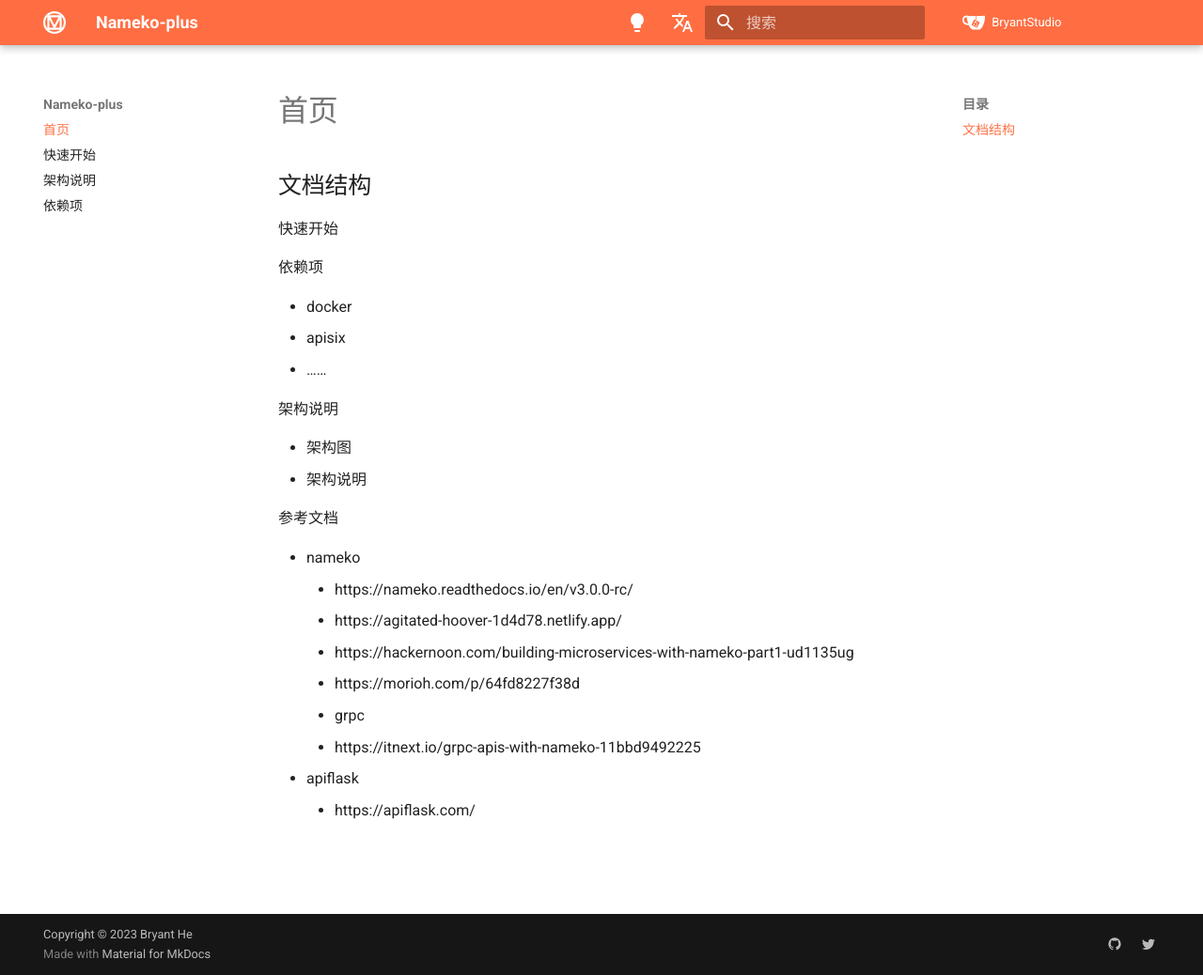
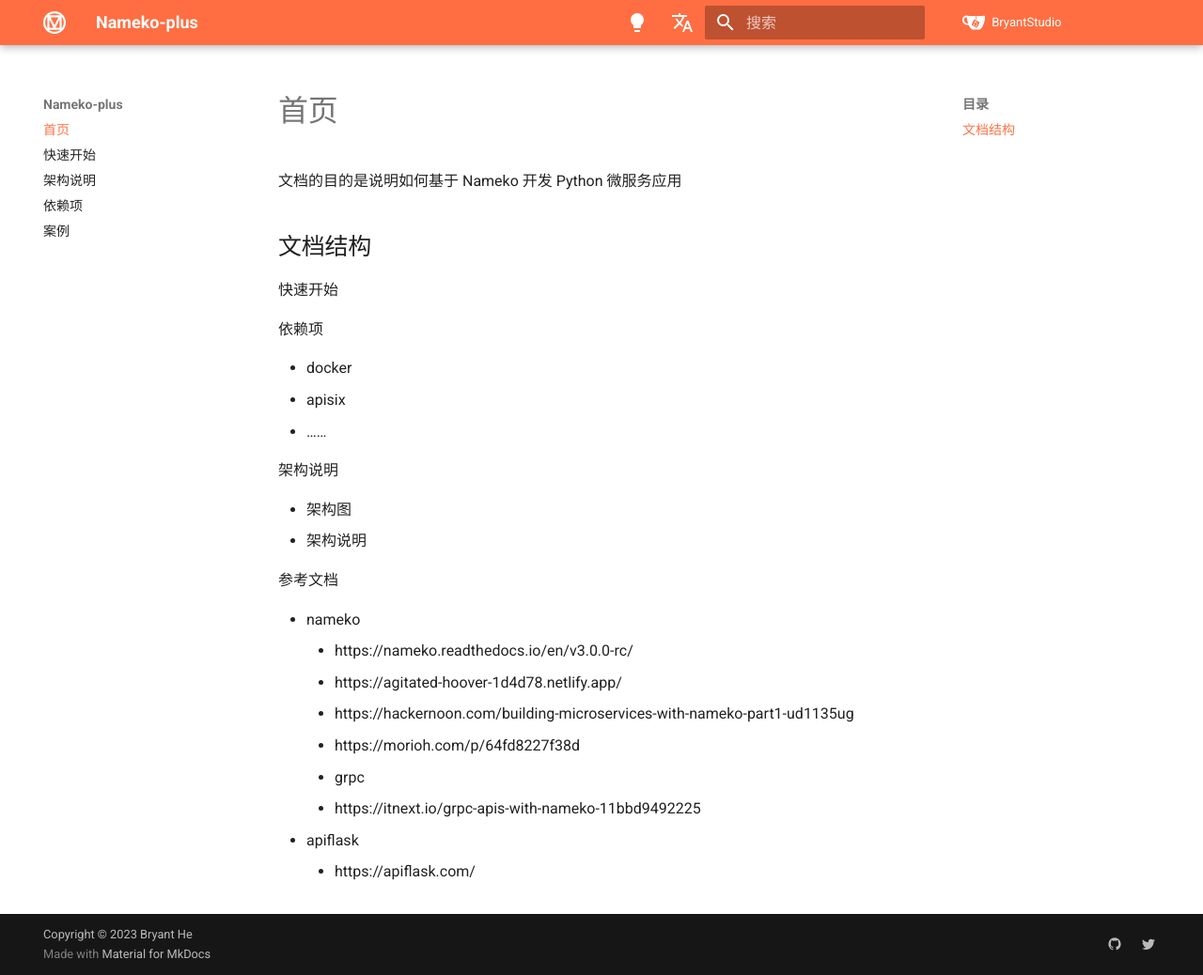
Before and after one commit to Bryanthelol/nameko-plus-doc, an MkDocs documentation site: the page built from docs/index.md, in a window 1280 px wide and 1038 px high. Shown: the whole window at 94% size. Built offline with MkDocs 1.6.1 and Material for MkDocs 9.7.7, drawn with Linux system fonts in a browser that asks for light colours.

Commit message:
update doc

```diff
--- a/docs/index.md
+++ b/docs/index.md
@@ -8,6 +8,9 @@
 ---
 
 # 首页
+
+
+文档的目的是说明如何基于 Nameko 开发 Python 微服务应用
 
 
 ## 文档结构
--- a/mkdocs.yml
+++ b/mkdocs.yml
@@ -6,6 +6,7 @@
 - 快速开始.md
 - 架构说明.md
 - 依赖项.md
+- 案例.md
 repo_url: https://gitea.bearcatlog.com/BryantStudio
 repo_name: BryantStudio
 copyright: Copyright &copy; 2023 Bryant He
```
Also changed, not shown: docs/案例.md (added).
